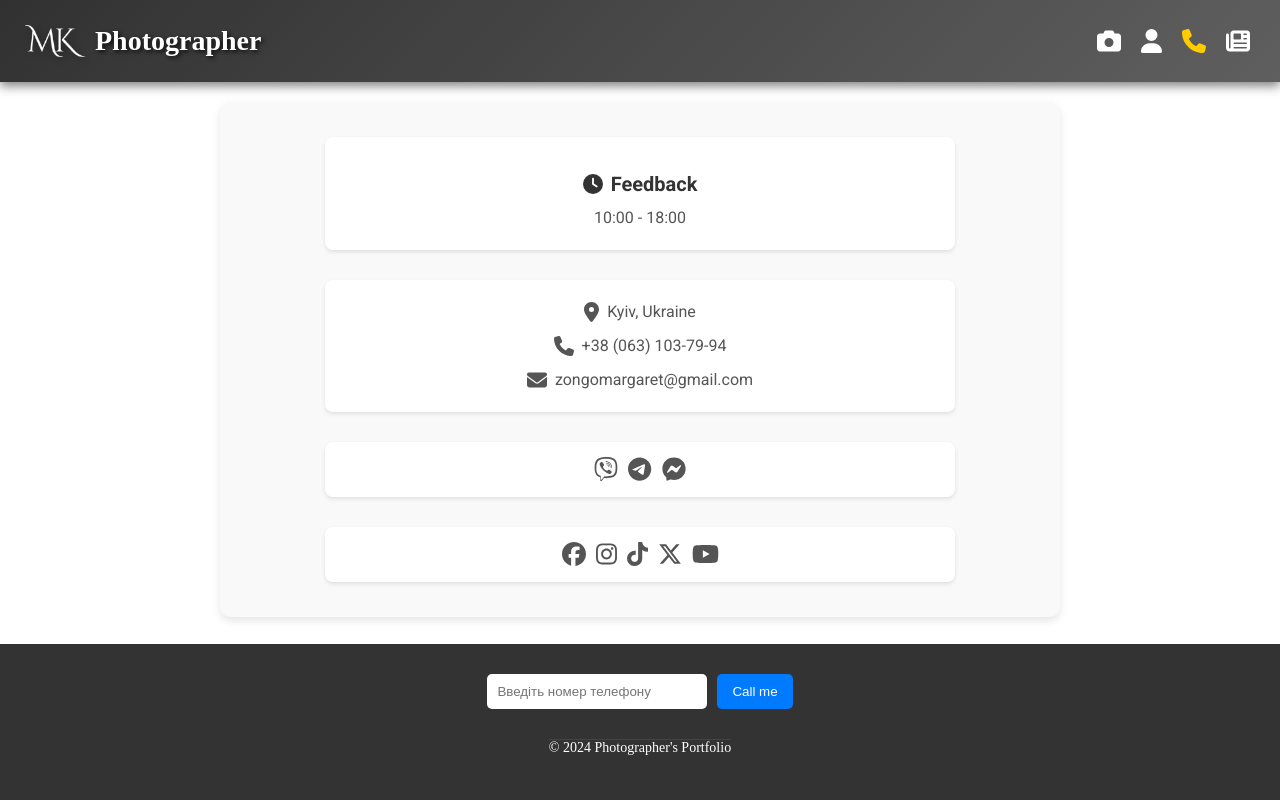
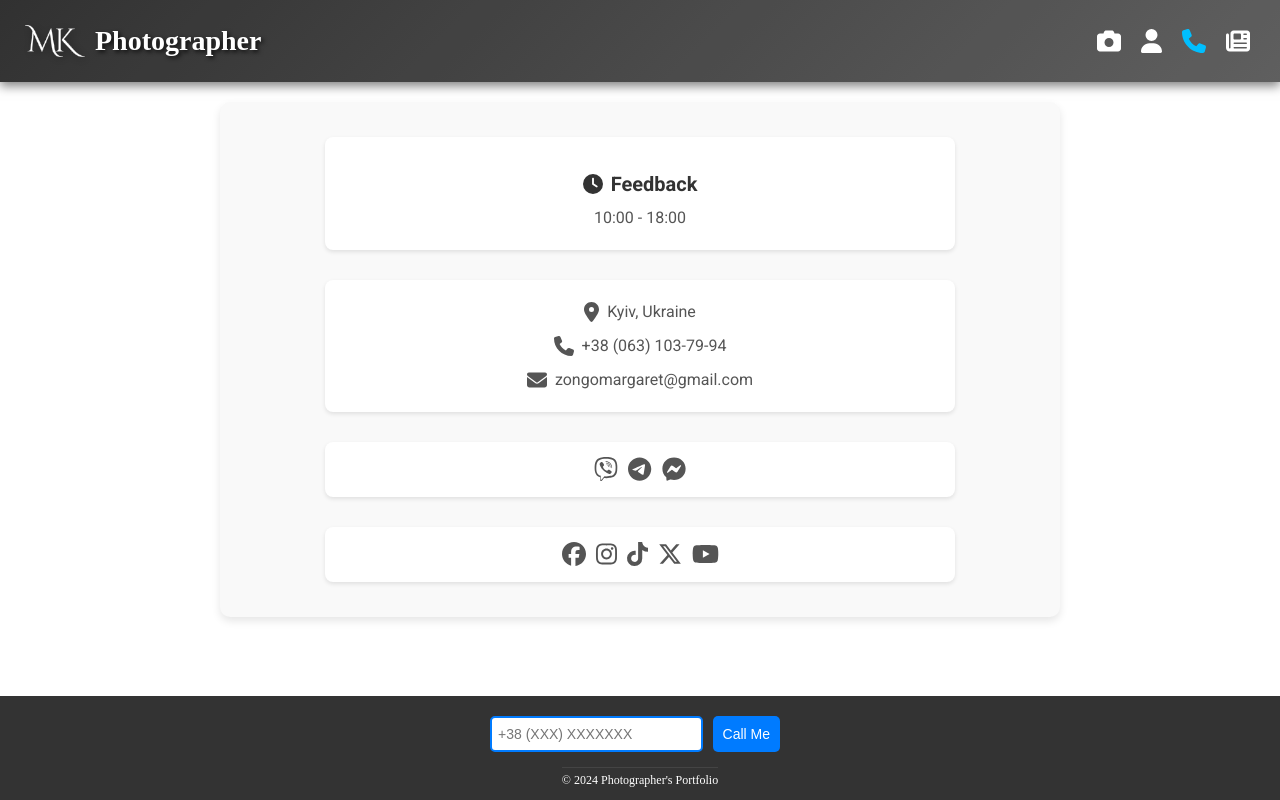
Before and after one commit to Velykobrat/photographer-portfolio, a React (Vite) app: page /contacts in a window 1280 px wide. Built offline with nearby package versions, Linux system fonts and the light colour scheme; a web font is replaced by a local one.

Commit message:
Футер
Форма

```diff
--- a/package.json
+++ b/package.json
@@ -18,6 +18,7 @@
     "react-dom": "^18.3.1",
     "react-hook-form": "^7.53.0",
     "react-router-dom": "^6.26.2",
+    "react-toastify": "^10.0.5",
     "styled-components": "^6.1.13"
   },
   "devDependencies": {
--- a/src/components/Footer/Footer.module.css
+++ b/src/components/Footer/Footer.module.css
@@ -4,8 +4,8 @@
     display: flex;
     flex-direction: column;
     align-items: center;
-    padding: 30px 0;
-    /* Збільшено паддінг для верхньої та нижньої частини */
+    padding-top: 20px;
+    /* Зменшено паддінг для верхньої та нижньої частини */
     background-color: #333;
     color: white;
     text-align: center;
@@ -13,13 +13,13 @@
 
 .footerContent {
     width: 100%;
-    max-width: 1200px;
-    /* Максимальна ширина футера */
+    max-width: 800px;
+    /* Зменшено максимальну ширину футера */
     display: flex;
     justify-content: center;
     /* Центруємо контент */
-    margin-bottom: 20px;
-    /* Додаємо відступ знизу перед авторськими правами */
+    margin-bottom: 10px;
+    /* Зменшено відступ знизу перед авторськими правами */
 }
 
 .formContainer {
@@ -27,23 +27,25 @@
     align-items: center;
     justify-content: center;
     /* Центруємо форму в контейнері */
-    gap: 15px;
-    /* Відстань між елементами форми */
+    gap: 10px;
+    /* Зменшено відстань між елементами форми */
     flex: 1;
     /* Додаємо, щоб форма займала весь доступний простір */
-    max-width: 400px;
-    /* Максимальна ширина для форми */
+    max-width: 300px;
+    /* Зменшено максимальну ширину для форми */
     margin: 0 auto;
     /* Центруємо форму */
 }
 
 .copyright {
-    margin-top: 10px;
+    margin-top: 5px;
     /* Зменшено марджин для авторських прав */
-    font-size: 14px;
-    /* Розмір шрифту для авторських прав */
+    font-size: 12px;
+    /* Зменшено розмір шрифту для авторських прав */
     border-top: 1px solid #444;
     /* Додаємо лінію зверху для відділення */
+    padding-top: 5px;
+    /* Додаємо паддінг для відстані між лінією та текстом */
 }
 
 /* Адаптивність для різних екранів */
--- a/src/components/Logo/Logo.module.css
+++ b/src/components/Logo/Logo.module.css
@@ -11,16 +11,18 @@
     padding: 5px;
     /* Відступи для покращення вигляду */
     border-radius: 5px;
-    /* Згладжує кути, якщо хочете */
-    /* background-color: rgba(0, 0, 0, 0.3); - цю лінію можна видалити */
+    /* Згладжує кути */
+    transition: transform 0.3s ease;
+    /* Додаємо анімацію трансформації */
 }
 
 .logoImage {
     width: 60px;
     height: auto;
-
     filter: drop-shadow(2px 2px 5px rgba(0, 0, 0, 0.5)) brightness(10);
     /* Збільшена яскравість */
+    transition: transform 0.3s ease;
+    /* Додаємо анімацію трансформації для зображення */
 }
 
 .logoText {
@@ -46,3 +48,14 @@
         /* Відстань між зображенням і текстом на великих екранах */
     }
 }
+
+/* Додаємо ефект збільшення при наведенні */
+.logoContainer:hover {
+    transform: scale(1.1);
+    /* Збільшення логотипу на 10% */
+}
+
+.logoContainer:hover .logoImage {
+    transform: scale(1.1);
+    /* Збільшення зображення логотипу на 10% */
+}
--- a/src/components/Navigation/Navigation.module.css
+++ b/src/components/Navigation/Navigation.module.css
@@ -24,12 +24,12 @@
 
 /* Зміна кольору іконки при наведенні */
 .navLinks a:hover .icon {
-    color: #00bfff;
+    color: #ffcc00;
 }
 
 /* Зміна кольору іконки для активного посилання */
 .navLinks a.activeLink .icon {
-    color: #ffcc00;
+    color: #00bfff;
 }
 
 /* Додати кольори для іконок за замовчуванням */
--- a/src/components/PhoneForm/PhoneForm.module.css
+++ b/src/components/PhoneForm/PhoneForm.module.css
@@ -1,30 +1,133 @@
+/* src/components/PhoneForm/PhoneForm.module.css */
+
 .formContainer {
     display: flex;
+    flex-direction: column;
     align-items: center;
-    gap: 10px;
-    /* Простір між формою та кнопкою */
+    gap: 15px;
+    width: 100%;
 }
 
-input[type="tel"] {
-    padding: 10px;
+.inputGroup {
+    display: flex;
+    align-items: stretch;
+    gap: 10px;
+    width: 100%;
+    /* Зробіть групу вводу на всю ширину */
+    max-width: 400px;
+    /* Максимальна ширина для групи вводу */
+}
+
+.inputField {
+    padding: 6px;
+    /* Зменшено паддінг */
+    border: 2px solid #007BFF;
+    border-radius: 5px;
+    /* Менша округлість */
+    flex: 1;
+    max-width: 250px;
+    transition: border-color 0.3s, box-shadow 0.3s;
+    box-sizing: border-box;
+    font-size: 14px;
+    /* Зменшений розмір шрифту */
+}
+
+.inputField:focus {
+    border-color: #0056b3;
+    box-shadow: 0 0 5px rgba(0, 123, 255, 0.5);
+    outline: none;
+    /* Прибираємо обведення */
+}
+
+.errorInput {
+    border-color: #ff4d4d;
+    box-shadow: 0 0 5px rgba(255, 77, 77, 0.5);
+}
+
+.errorMessage {
+    color: #ff4d4d;
+    font-size: 14px;
+    margin-top: -5px;
+    margin-bottom: 10px;
+}
+
+.formContainer {
+    display: flex;
+    flex-direction: column;
+    align-items: center;
+    gap: 15px;
+    width: 100%;
+}
+
+.inputGroup {
+    display: flex;
+    align-items: stretch;
+    gap: 10px;
+    width: 100%;
+    /* Зробіть групу вводу на всю ширину */
+    max-width: 400px;
+    /* Максимальна ширина для групи вводу */
+}
+
+.inputField {
+    padding: 6px;
+    /* Зменшено паддінг */
+    border: 2px solid #007BFF;
+    border-radius: 5px;
+    /* Менша округлість */
+    flex: 1;
+    max-width: 250px;
+    transition: border-color 0.3s, box-shadow 0.3s;
+    box-sizing: border-box;
+    font-size: 14px;
+    /* Зменшений розмір шрифту */
+}
+
+.inputField:focus {
+    border-color: #0056b3;
+    box-shadow: 0 0 5px rgba(0, 123, 255, 0.5);
+    outline: none;
+    /* Прибираємо обведення */
+}
+
+.errorInput {
+    border-color: #ff4d4d;
+    box-shadow: 0 0 5px rgba(255, 77, 77, 0.5);
+}
+
+.errorMessage {
+    color: #ff4d4d;
+    font-size: 14px;
+    margin-top: -5px;
+    margin-bottom: 10px;
+}
+
+.submitButton {
+    display: inline-flex;
+    padding: 10px 10px;
+    /* Зменшено паддінг для кнопки */
     border: none;
     border-radius: 5px;
-    width: 200px;
-    /* Ширина поля вводу */
+    /* Менша округлість */
+    background-color: #007BFF;
+    color: white;
+    cursor: pointer;
+    transition: background-color 0.3s, transform 0.3s;
+    font-size: 14px;
+    /* Зменшений розмір шрифту для кнопки */
 }
 
-button {
-    padding: 10px 15px;
-    border: none;
-    border-radius: 5px;
-    background-color: #007BFF;
-    /* Колір кнопки */
-    color: white;
-    cursor: pointer;
-    transition: background-color 0.3s;
+.submitButton:hover {
+    background-color: #0056b3;
+    transform: scale(1.05);
 }
 
-button:hover {
+.submitButton:hover {
     background-color: #0056b3;
-    /* Темніший колір при наведенні */
+    transform: scale(1.05);
 }
+
+.Toastify__toast {
+    font-size: 14px;
+    padding: 10px;
+}
--- a/src/components/PhoneForm/PhoneForm.tsx
+++ b/src/components/PhoneForm/PhoneForm.tsx
@@ -1,22 +1,65 @@
-import { useForm } from 'react-hook-form';
-import styles from './PhoneForm.module.css';
+// src/components/PhoneForm/PhoneForm.tsx
+
+import { useForm, SubmitHandler } from 'react-hook-form';
+import { toast, ToastContainer } from 'react-toastify';
+import 'react-toastify/dist/ReactToastify.css'; // Імпорт стилів
+import styles from './PhoneForm.module.css'; // Імпорт стилів з модуля CSS
+import { useEffect } from 'react';
+
+// Визначте інтерфейс для вашої форми
+interface PhoneFormInputs {
+  phone: string;
+}
 
 const PhoneForm = () => {
-  const { register, handleSubmit, formState: { errors } } = useForm();
-  const onSubmit = (data: any) => console.log(data);
+  const { register, handleSubmit, formState: { errors } } = useForm<PhoneFormInputs>();
+
+  const onSubmit: SubmitHandler<PhoneFormInputs> = (data) => {
+    const phone = formatPhoneNumber(data.phone);
+    // Якщо номер телефону пройшов валідацію
+    toast.success("Номер телефону надіслано успішно!"); // Повідомлення про успіх
+    console.log({ phone });
+  };
+
+  const formatPhoneNumber = (input: string) => {
+    const cleaned = ('' + input).replace(/\D/g, '');
+    // Ваша логіка форматування номера
+    return cleaned;
+  };
+
+  // Виклик тосту при зміні помилок
+  useEffect(() => {
+    if (errors.phone) {
+      toast.error(errors.phone.message);
+    }
+  }, [errors]); // Запустити при зміні помилок
 
   return (
-    <form onSubmit={handleSubmit(onSubmit)} className={styles.formContainer}>
-      <label htmlFor="phone" style={{ display: 'none' }}>Phone Number:</label>
-      <input
-        type="tel"
-        id="phone"
-        {...register('phone', { required: true, pattern: /^[0-9]+$/ })}
-        placeholder="Введіть номер телефону"
-      />
-      {errors.phone && <p style={{ color: 'red' }}>Номер телефону обов'язковий і повинен містити лише цифри.</p>}
-      <button type="submit">Call me</button>
-    </form>
+    <>
+      <form
+        onSubmit={handleSubmit(onSubmit)}
+        className={styles.formContainer}
+      >
+        <div className={styles.inputGroup}>
+          <input
+            type="tel"
+            id="phone"
+            {...register('phone', {
+              required: true,
+              pattern: {
+                value: /^[+]?380\d{9}|^0\d{9}|^80\d{9}|^38\d{9}$/,
+                message: "Номер телефону обов'язковий і має бути у форматі: +380XXXXXXXXX, 0XXXXXXXXX або 80XXXXXXXXX."
+              }
+            })}
+            placeholder="+38 (XXX) XXXXXXX"
+            className={`${styles.inputField} ${errors.phone ? styles.errorInput : ''}`}
+          />
+
+          <button type="submit" className={styles.submitButton}>Call Me</button>
+        </div>
+      </form>
+      <ToastContainer /> {/* Додайте компонент для тостів */}
+    </>
   );
 };
 
```
Also changed, not shown: 1 other file (tests, documents, lock files or other folders).
